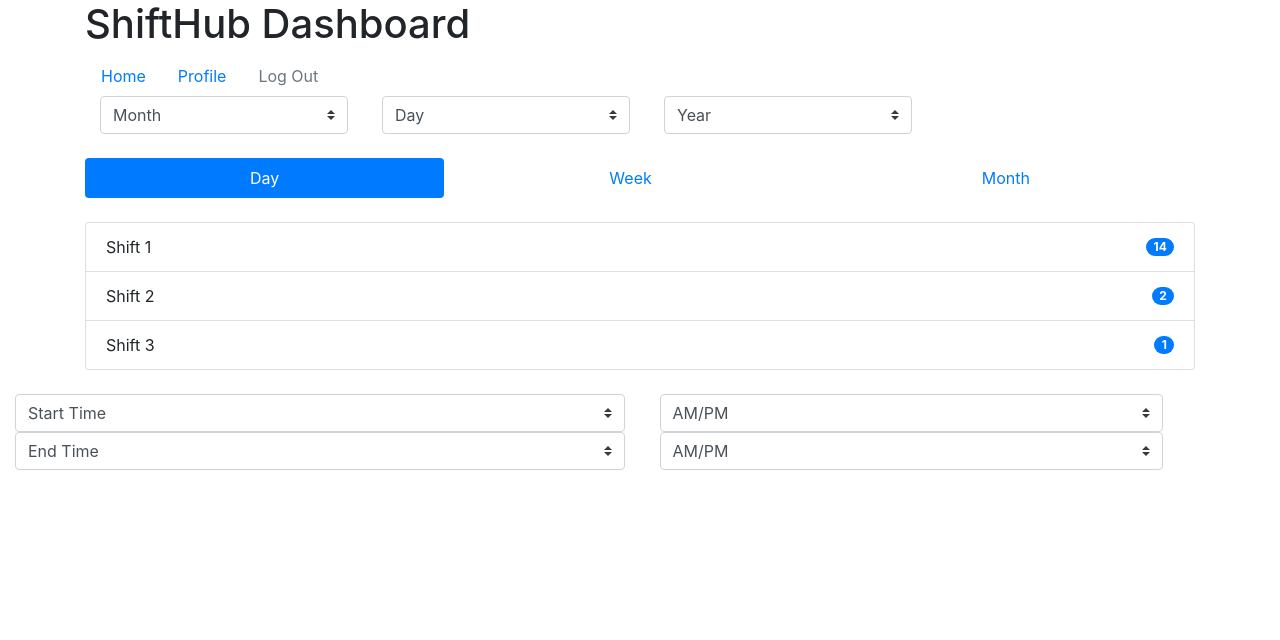
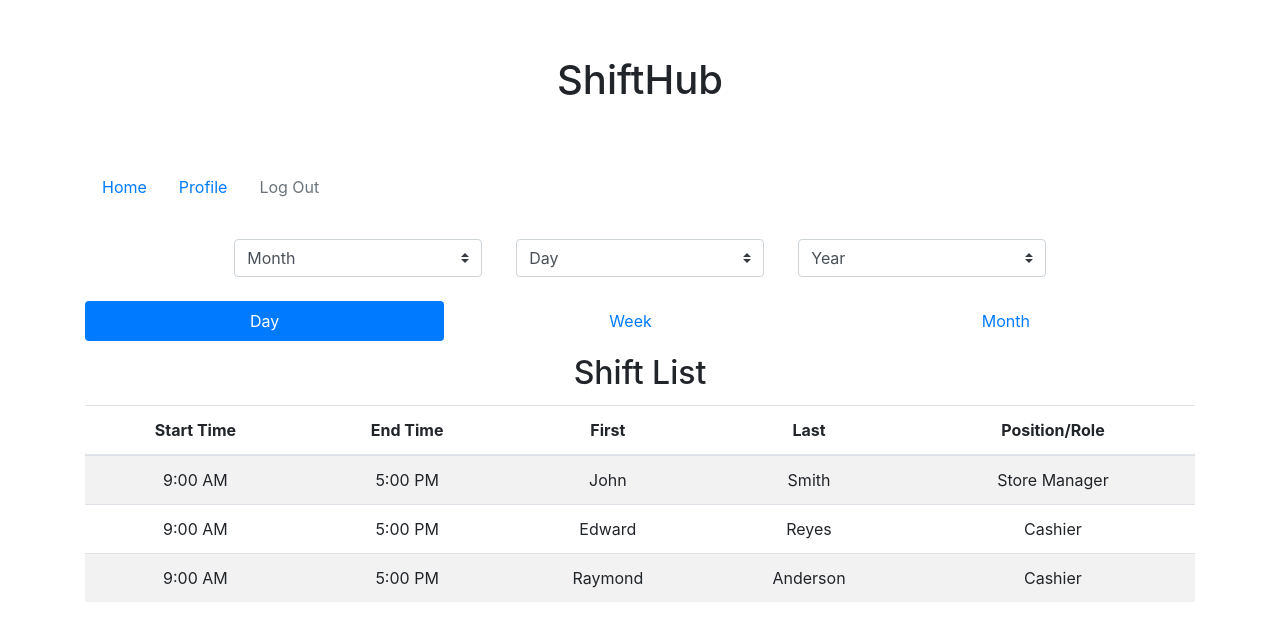
Before and after one commit to wgreenlaw1/SWDV-691-Capstone-Project-User-Interface, a plain HTML site: page ShiftHub Application/dashboard.html in a window 1280 px wide. Drawn offline with nearby package versions, Linux system fonts and the light colour scheme.

Commit message:
Updated UI

```diff
--- a/ShiftHub Application/dashboard.html
+++ b/ShiftHub Application/dashboard.html
@@ -1,5 +1,6 @@
 <!doctype html>
 <html lang="en">
+
 <head>
   <!-- Required meta tags -->
   <meta charset="utf-8">
@@ -13,15 +14,16 @@
 
   <title>Dashboard</title>
 </head>
+
 <body>
 
   <!-- Logo -->
   <div class="container">
-        <h1>ShiftHub Dashboard</h1>
+    <h1 class="shifthub-header">ShiftHub</h1>
   </div>
 
   <!-- Nav -->
-    <div class="container">
+  <div class="container navbar">
     <ul class="nav">
       <li class="nav-item">
         <a class="nav-link active" href="#">Home</a>
@@ -100,10 +102,8 @@
     </div>
   </div>
 
-    <br>
-
   <!-- View Selector -->
-    <div class="container">
+  <div class="container view-selector">
     <nav class="nav nav-pills flex-column flex-sm-row">
       <a class="flex-sm-fill text-sm-center nav-link active" href="#">Day</a>
       <a class="flex-sm-fill text-sm-center nav-link" href="#">Week</a>
@@ -111,56 +111,44 @@
     </nav>
   </div>
 
-    <br>
+  <h2>Shift List</h2>
 
   <!-- Shift List -->
-    <div class="container">
-        <ul class="list-group">
-            <li class="list-group-item d-flex justify-content-between align-items-center">
-            Shift 1
-            <span class="badge badge-primary badge-pill">14</span>
-            </li>
-            <li class="list-group-item d-flex justify-content-between align-items-center">
-            Shift 2
-            <span class="badge badge-primary badge-pill">2</span>
-            </li>
-            <li class="list-group-item d-flex justify-content-between align-items-center">
-            Shift 3
-            <span class="badge badge-primary badge-pill">1</span>
-            </li>
-        </ul>
-    </div>
-
-    <br>
-
-    <div class="input-group col-6 date-selector">
-        <select class="custom-select" id="inputGroupSelect01">
-            <option selected>Start Time</option>
-            <option value="12:00">12:00</option>
-        </select>
-    </div>
-
-    <div class="input-group col-5 date-selector">
-        <select class="custom-select" id="inputGroupSelect01">
-            <option selected>AM/PM</option>
-            <option value="AM">AM</option>
-            <option value="PM">PM</option>
-        </select>
-    </div>
-
-    <div class="input-group col-6 date-selector">
-            <select class="custom-select" id="inputGroupSelect01">
-                <option selected>End Time</option>
-                <option value="12:00">12:00</option>
-            </select>
-        </div>
-
-        <div class="input-group col-5 date-selector">
-            <select class="custom-select" id="inputGroupSelect01">
-                <option selected>AM/PM</option>
-                <option value="AM">AM</option>
-                <option value="PM">PM</option>
-            </select>
+  <div class="container shift-list">
+    <table class="table table-striped">
+      <thead>
+        <tr>
+          <th scope="col">Start Time</th>
+          <th scope="col">End Time</th>
+          <th scope="col">First</th>
+          <th scope="col">Last</th>
+          <th scope="col">Position/Role</th>
+        </tr>
+      </thead>
+      <tbody>
+        <tr>
+          <td>9:00 AM</td>
+          <td>5:00 PM</td>
+          <td>John</td>
+          <td>Smith</td>
+          <td>Store Manager</td>
+        </tr>
+        <tr>
+          <td>9:00 AM</td>
+          <td>5:00 PM</td>
+          <td>Edward</td>
+          <td>Reyes</td>
+          <td>Cashier</td>
+        </tr>
+        <tr>
+          <td>9:00 AM</td>
+          <td>5:00 PM</td>
+          <td>Raymond</td>
+          <td>Anderson</td>
+          <td>Cashier</td>
+        </tr>
+      </tbody>
+    </table>
   </div>
 
     <!-- Optional JavaScript -->
@@ -169,4 +157,5 @@
     <script src="https://cdnjs.cloudflare.com/ajax/libs/popper.js/1.14.3/umd/popper.min.js" integrity="sha384-ZMP7rVo3mIykV+2+9J3UJ46jBk0WLaUAdn689aCwoqbBJiSnjAK/l8WvCWPIPm49" crossorigin="anonymous"></script>
     <script src="https://stackpath.bootstrapcdn.com/bootstrap/4.1.3/js/bootstrap.min.js" integrity="sha384-ChfqqxuZUCnJSK3+MXmPNIyE6ZbWh2IMqE241rYiqJxyMiZ6OW/JmZQ5stwEULTy" crossorigin="anonymous"></script>
 </body>
+
 </html>
--- a/ShiftHub Application/main.css
+++ b/ShiftHub Application/main.css
@@ -1,7 +1,29 @@
 
+/* General */
+
+body {
+  text-align: center;
+}
+
+.navbar {
+  margin: 1% auto;
+}
+
+.shifthub-header {
+  margin: 5% auto;
+}
 
 /* Dashboard Page */
 
 .date-selector {
     display: inline-flex;
+    margin: 1% auto;
 }
+
+.view-selector {
+  margin: 1% auto;
+}
+
+.shift-list {
+  margin: 1% auto;
+}
```
Lines whose indentation alone changed are shown as unchanged.
